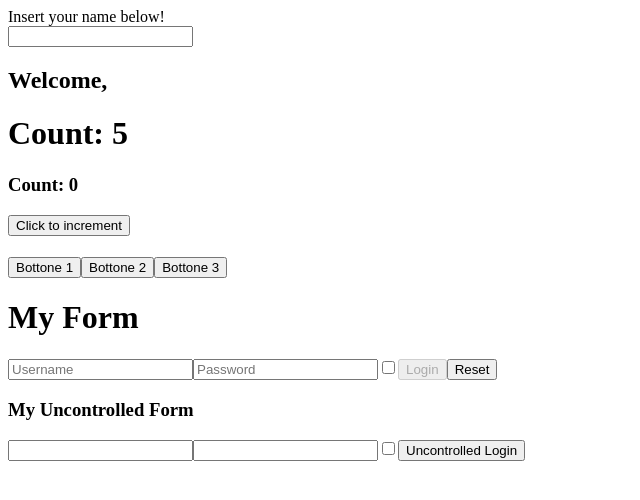
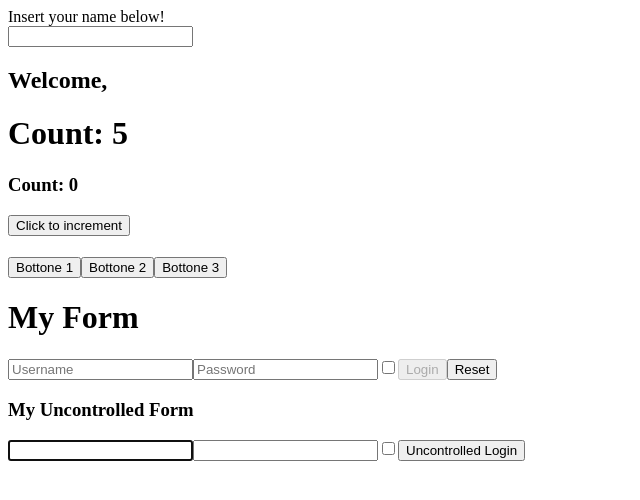
Before and after one commit to mFerlito/react-exercises, a React (Create React App) app: page / in a window 1280 px wide. Shown: the top 500 px of the page, without its empty margins (0-640 px from the left). Built offline with nearby package versions, Linux system fonts and the light colour scheme.

Commit message:
forms-06 done

```diff
--- a/src/components/MyUncontrolledForm.jsx
+++ b/src/components/MyUncontrolledForm.jsx
@@ -1,6 +1,12 @@
-import React from 'react';
+import React, {createRef} from 'react';
 
 export class MyUncontrolledForm extends React.Component {
+
+    _autofocusUserRef=createRef();
+
+    componentDidMount(){
+        this._autofocusUserRef.current.focus();
+    }
     handleFormSubmit = (event) => {
         event.preventDefault()
 
@@ -18,7 +24,7 @@ export class MyUncontrolledForm extends React.Component {
                 <h3>My Uncontrolled Form</h3>
 
                 <form onSubmit={this.handleFormSubmit}>
-                    <input name="username" />
+                    <input name="username" ref={this._autofocusUserRef}/>
                     <input name="password" type="password" />
                     <input name="remember" type="checkbox" />
 
```
